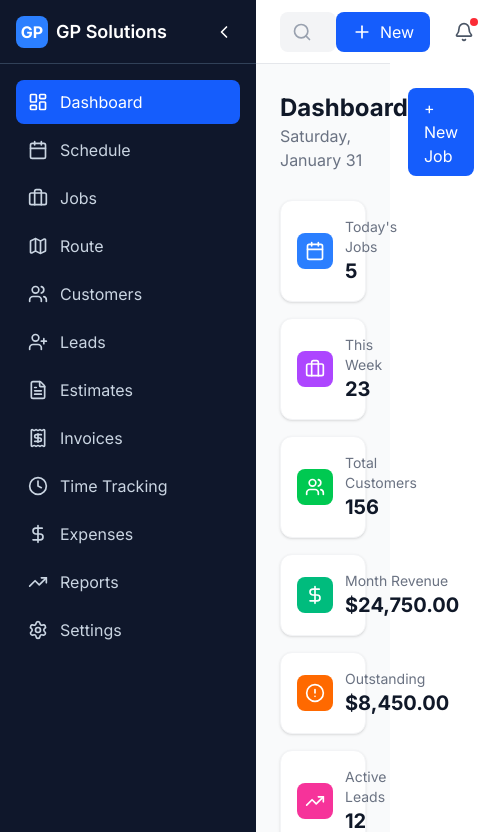
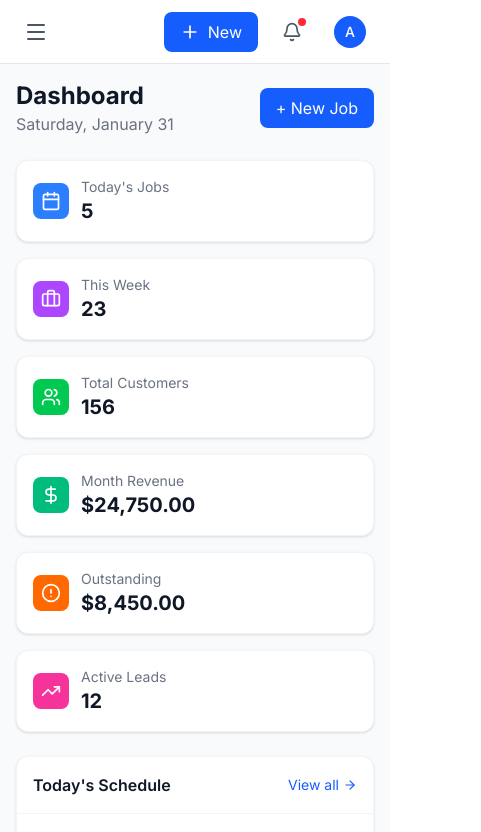
Before and after one commit to setharterburn-arch/gp-solutions-pro, a Next.js app: page / in a window 390 px wide. Shown: the top 832 px of the page, 481 px wide, since content can reach past the window. Built offline with nearby package versions, Linux system fonts and the light colour scheme.

Commit message:
Mobile responsive: collapsible sidebar, hamburger menu, better touch UX

```diff
--- a/src/app/(dashboard)/layout.tsx
+++ b/src/app/(dashboard)/layout.tsx
@@ -18,9 +18,13 @@ export default function DashboardLayout({
       <Header />
       <main className={cn(
         'pt-16 transition-all duration-300',
-        sidebarOpen ? 'ml-64' : 'ml-20'
+        // No margin on mobile, sidebar overlays
+        'ml-0',
+        // Desktop margins
+        'lg:ml-64',
+        !sidebarOpen && 'lg:ml-20'
       )}>
-        <div className="p-6">
+        <div className="p-4 lg:p-6">
           {children}
         </div>
       </main>
--- a/src/components/Header.tsx
+++ b/src/components/Header.tsx
@@ -1,29 +1,38 @@
 'use client'
 
-import { Bell, Search, Plus, User } from 'lucide-react'
+import { Bell, Search, Plus, User, Menu } from 'lucide-react'
 import { useStore } from '@/lib/store'
 import { cn } from '@/lib/utils'
 import Link from 'next/link'
 import { useState } from 'react'
 
 export function Header() {
-  const { sidebarOpen, user } = useStore()
+  const { sidebarOpen, setSidebarOpen, user } = useStore()
   const [showNotifications, setShowNotifications] = useState(false)
   const [showUserMenu, setShowUserMenu] = useState(false)
   const [showQuickAdd, setShowQuickAdd] = useState(false)
 
   return (
     <header className={cn(
-      'fixed top-0 right-0 z-30 h-16 bg-white border-b border-gray-200 transition-all duration-300',
-      sidebarOpen ? 'left-64' : 'left-20'
+      'fixed top-0 right-0 z-20 h-16 bg-white border-b border-gray-200 transition-all duration-300',
+      'left-0 lg:left-64',
+      !sidebarOpen && 'lg:left-20'
     )}>
-      <div className="flex items-center justify-between h-full px-6">
-        {/* Search */}
-        <div className="relative w-96">
+      <div className="flex items-center justify-between h-full px-4 lg:px-6">
+        {/* Mobile menu button */}
+        <button
+          onClick={() => setSidebarOpen(true)}
+          className="p-2 text-gray-600 hover:bg-gray-100 rounded-lg lg:hidden"
+        >
+          <Menu size={24} />
+        </button>
+
+        {/* Search - hidden on mobile */}
+        <div className="relative hidden md:block md:w-64 lg:w-96">
           <Search className="absolute left-3 top-1/2 -translate-y-1/2 text-gray-400" size={20} />
           <input
             type="text"
-            placeholder="Search customers, jobs, invoices..."
+            placeholder="Search..."
             className="w-full pl-10 pr-4 py-2 bg-gray-100 border-0 rounded-lg focus:ring-2 focus:ring-blue-500 focus:bg-white"
           />
         </div>
--- a/src/components/Sidebar.tsx
+++ b/src/components/Sidebar.tsx
@@ -16,7 +16,8 @@ import {
   DollarSign,
   Map,
   ChevronLeft,
-  ChevronRight
+  ChevronRight,
+  X
 } from 'lucide-react'
 import { useStore } from '@/lib/store'
 import { cn } from '@/lib/utils'
@@ -41,33 +42,47 @@ export function Sidebar() {
   const { sidebarOpen, setSidebarOpen } = useStore()
 
   return (
-    <aside className={cn(
-      'fixed left-0 top-0 z-40 h-screen bg-slate-900 text-white transition-all duration-300',
-      sidebarOpen ? 'w-64' : 'w-20'
-    )}>
+    <>
+      {/* Mobile overlay */}
+      {sidebarOpen && (
+        <div
+          className="fixed inset-0 bg-black/50 z-30 lg:hidden"
+          onClick={() => setSidebarOpen(false)}
+        />
+      )}
+
+      <aside className={cn(
+        'fixed left-0 top-0 z-40 h-screen bg-slate-900 text-white transition-all duration-300',
+        // Mobile: hidden by default, full width when open
+        'w-64 -translate-x-full lg:translate-x-0',
+        sidebarOpen && 'translate-x-0',
+        // Desktop: toggle between wide and narrow
+        !sidebarOpen && 'lg:w-20'
+      )}>
       <div className="flex h-16 items-center justify-between px-4 border-b border-slate-700">
-        {sidebarOpen && (
-          <Link href="/" className="flex items-center gap-2">
-            <div className="w-8 h-8 bg-blue-500 rounded-lg flex items-center justify-center font-bold">
-              GP
-            </div>
-            <span className="font-semibold text-lg">GP Solutions</span>
-          </Link>
-        )}
-        {!sidebarOpen && (
-          <div className="w-8 h-8 bg-blue-500 rounded-lg flex items-center justify-center font-bold mx-auto">
+        <Link href="/" className="flex items-center gap-2" onClick={() => window.innerWidth < 1024 && setSidebarOpen(false)}>
+          <div className="w-8 h-8 bg-blue-500 rounded-lg flex items-center justify-center font-bold">
             GP
           </div>
-        )}
+          <span className={cn("font-semibold text-lg", !sidebarOpen && "lg:hidden")}>GP Solutions</span>
+        </Link>
+        {/* Close button for mobile */}
+        <button
+          onClick={() => setSidebarOpen(false)}
+          className="p-1.5 rounded-lg hover:bg-slate-800 transition-colors lg:hidden"
+        >
+          <X size={20} />
+        </button>
+        {/* Collapse button for desktop */}
         <button
           onClick={() => setSidebarOpen(!sidebarOpen)}
-          className="p-1.5 rounded-lg hover:bg-slate-800 transition-colors"
+          className="p-1.5 rounded-lg hover:bg-slate-800 transition-colors hidden lg:block"
         >
           {sidebarOpen ? <ChevronLeft size={20} /> : <ChevronRight size={20} />}
         </button>
       </div>
 
-      <nav className="p-4 space-y-1">
+      <nav className="p-4 space-y-1 overflow-y-auto">
         {navItems.map((item) => {
           const isActive = pathname === item.href ||
             (item.href !== '/' && pathname.startsWith(item.href))
@@ -76,6 +91,7 @@ export function Sidebar() {
             <Link
               key={item.href}
               href={item.href}
+              onClick={() => window.innerWidth < 1024 && setSidebarOpen(false)}
               className={cn(
                 'flex items-center gap-3 px-3 py-2.5 rounded-lg transition-colors',
                 isActive
@@ -84,11 +100,12 @@ export function Sidebar() {
               )}
             >
               <item.icon size={20} />
-              {sidebarOpen && <span>{item.name}</span>}
+              <span className={cn(!sidebarOpen && "lg:hidden")}>{item.name}</span>
             </Link>
           )
         })}
       </nav>
     </aside>
+    </>
   )
 }
--- a/src/lib/store.ts
+++ b/src/lib/store.ts
@@ -30,7 +30,7 @@ export const useStore = create<AppState>()(
       user: null,
       setUser: (user) => set({ user }),
 
-      sidebarOpen: true,
+      sidebarOpen: false, // Default closed for mobile
       setSidebarOpen: (sidebarOpen) => set({ sidebarOpen }),
 
       settings: null,
```
